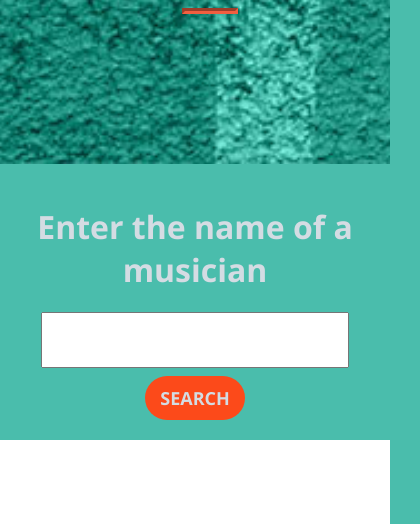
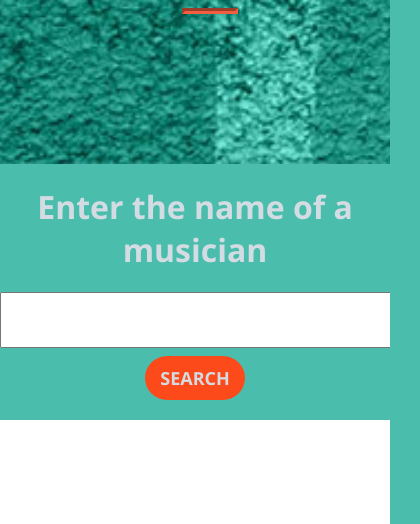
Before and after one commit to JesseShawCodes/mumu, a plain HTML site: page app.html in a window 390 px wide. Shown: the part 576-1100 px from the top of the page, 420 px wide, since content can reach past the window. Drawn offline with nearby package versions, Linux system fonts and the light colour scheme.

Commit message:
Mobile Updates

```diff
--- a/css/index.css
+++ b/css/index.css
@@ -1,4 +1,4 @@
-html {
+html, body {
     width: 100%;
     margin: 0px;
     padding: 0px;
@@ -248,13 +248,10 @@ h2 {
 
 
 form {
-    display: inline-block;
     margin-top: 20px;
-    background-color: #FC4A1
 }
 
 .userinput {
-    width: 300px;
     height: 50px;
     font-size: 30px;
     display: block;
```
